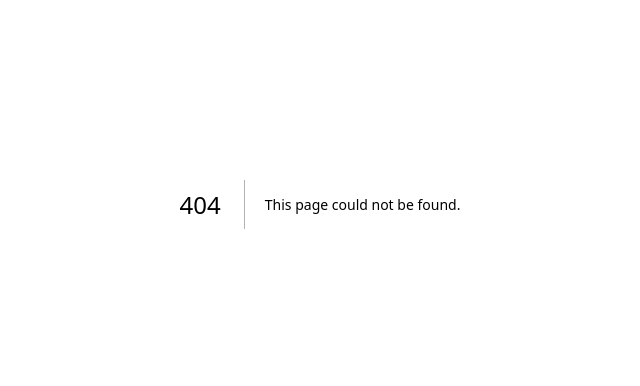
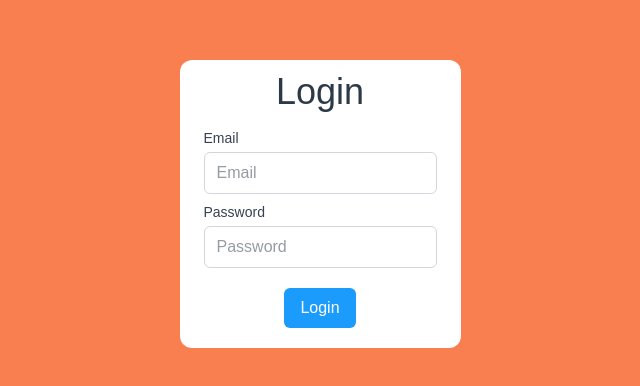
Before and after one commit to lalindandryn/mycargo, a Next.js app in the folder client/: page /auth/login in a window 1280 px wide. Before the commit this address had no page. Shown: the part 196-582 px from the top of the page, without its empty margins (320-960 px from the left). Built offline with nearby package versions, Linux system fonts and the light colour scheme.

Commit message:
interim state

```diff
--- a/client/postcss.config.mjs
+++ b/client/postcss.config.mjs
@@ -1,5 +1,6 @@
-const config = {
-  plugins: ["@tailwindcss/postcss"],
-};
-
-export default config;
+/** @type {import('tailwindcss').Config} */
+export default {
+  plugins: {
+    '@tailwindcss/postcss': {},
+  },
+}
--- a/client/src/app/auth/login/index.tsx
+++ /dev/null
@@ -1,27 +0,0 @@
-import Input from "~/components/atoms/inputs/input/input";
-import Button from "~/components/atoms/inputs/button/button";
-
-export default function LoginPage(){
-    return (
-        <div className=" w-full h-dvh flex items-center justify-center">
-            <div className="flex flex-col items-center justify-center px-6 py-3 bg-white rounded-xl">
-                <p className="text-4xl mb-4">Login</p>
-                <div className="flex flex-col gap-2">
-                    <Input
-                        label="Email"
-                        type="email"
-                        placeholder="Email"
-                    />
-                    <Input
-                        label="Password"
-                        type="password"
-                        placeholder="Password"
-                    />
-                </div>
-                <Button
-                    type="submit"
-                >Login</Button>
-            </div>
-        </div>
-    )
-}
--- /dev/null
+++ b/client/src/app/auth/login/page.tsx
@@ -0,0 +1,67 @@
+"use client";
+
+import Input from "~/components/atoms/inputs/input/Input";
+import Button from "~/components/atoms/inputs/button/Button";
+import {useState} from "react";
+
+export default function LoginPage() {
+    const [email, setEmail] = useState("");
+    const [password, setPassword] = useState("");
+    const [error, setError] = useState("");
+
+    const handleLogin = async () => {
+        setError("");
+        if (!email || !password) {
+            setError("Please enter your registered email and password");
+            return
+        }
+
+        try {
+            const res = await fetch("http://localhost:5000/api/users", {
+                method: "POST",
+                headers: {
+                    contentType: "application/json",
+                },
+                body: JSON.stringify({email, password})
+            })
+
+            if (!res.ok) {
+                throw new Error("Error occured");
+            }
+            const data = await res.json();
+            console.log("login berhasil", data);
+        } catch (error: any) {
+            setError(error.message);
+        }
+    }
+
+
+    return (
+        <div className=" w-full h-dvh flex items-center justify-center">
+            <div className="flex flex-col items-center justify-center px-6 py-3 bg-white rounded-xl">
+                <p className="text-4xl mb-4">Login</p>
+                <div className="flex flex-col gap-2">
+                    <Input
+                        label="Email"
+                        type="email"
+                        placeholder="Email"
+                        value={email}
+                        onChange={(e) => setEmail(e.target.value)}
+                    />
+                    <Input
+                        label="Password"
+                        type="password"
+                        placeholder="Password"
+                        value={password}
+                        onChange={(e) => setPassword(e.target.value)}
+                    />
+                    {error && <p className="text-error text-sm">{error}</p>}
+                </div>
+                <Button
+                    className="mt-5 mb-2"
+                    onClick={handleLogin}
+                >Login</Button>
+            </div>
+        </div>
+    )
+};
--- a/client/src/app/globals.css
+++ b/client/src/app/globals.css
@@ -25,28 +25,16 @@
 @theme inline {
   --color-background: var(--background);
   --color-foreground: var(--foreground);
-  --font-sans: var(--font-geist-sans);
-  --font-mono: var(--font-geist-mono);
+  --color-primary: var(--primary);
+  --color-secondary: var(--secondary);
+  --color-accent: var(--accent);
+  --color-text-primary: var(--text-primary);
+  --color-text-muted: var(--text-muted);
+  --color-border: var(--border);
+  --color-error: var(--error);
+  --color-success: var(--success);
 }
 
-@media (prefers-color-scheme: dark) {
-  :root {
-    --background: #2C3A47; /* Background gelap */
-    --foreground: #F8EFBA; /* Teks utama lebih terang */
-
-    --primary: #FC427B; /* Warna utama di mode gelap */
-    --secondary: #D6A2E8; /* Warna sekunder mode gelap */
-
-    --accent: #BDC581; /* Warna aksen (lebih soft) */
-
-    --text-primary: #FFFFFF; /* Teks utama tetap putih */
-    --text-muted: #9AECDB; /* Teks sekunder lebih terang */
-
-    --border: #6D214F; /* Border lebih gelap */
-    --error: #B33771; /* Merah lebih gelap untuk error */
-    --success: #14B8A6; /* Hijau yang lebih deep */
-  }
-}
 
 body {
   background: var(--background);
--- a/client/src/app/page.tsx
+++ b/client/src/app/page.tsx
@@ -1,5 +1,5 @@
 
-import LoginPage from "~/app/auth/login";
+import LoginPage from "~/app/auth/login/page";
 
 export default function Home() {
   return (
--- a/client/src/components/atoms/inputs/button/button.tsx
+++ b/client/src/components/atoms/inputs/button/button.tsx
@@ -1,3 +1,5 @@
+"use client";
+
 import React from "react";
 
 interface ButtonProps {
--- a/client/src/components/atoms/inputs/input/input.tsx
+++ b/client/src/components/atoms/inputs/input/input.tsx
@@ -1,3 +1,5 @@
+"use client";
+
 import React from "react";
 
 interface InputProps {
```
Also changed, not shown: 1 other file (tests, documents, lock files or other folders).
